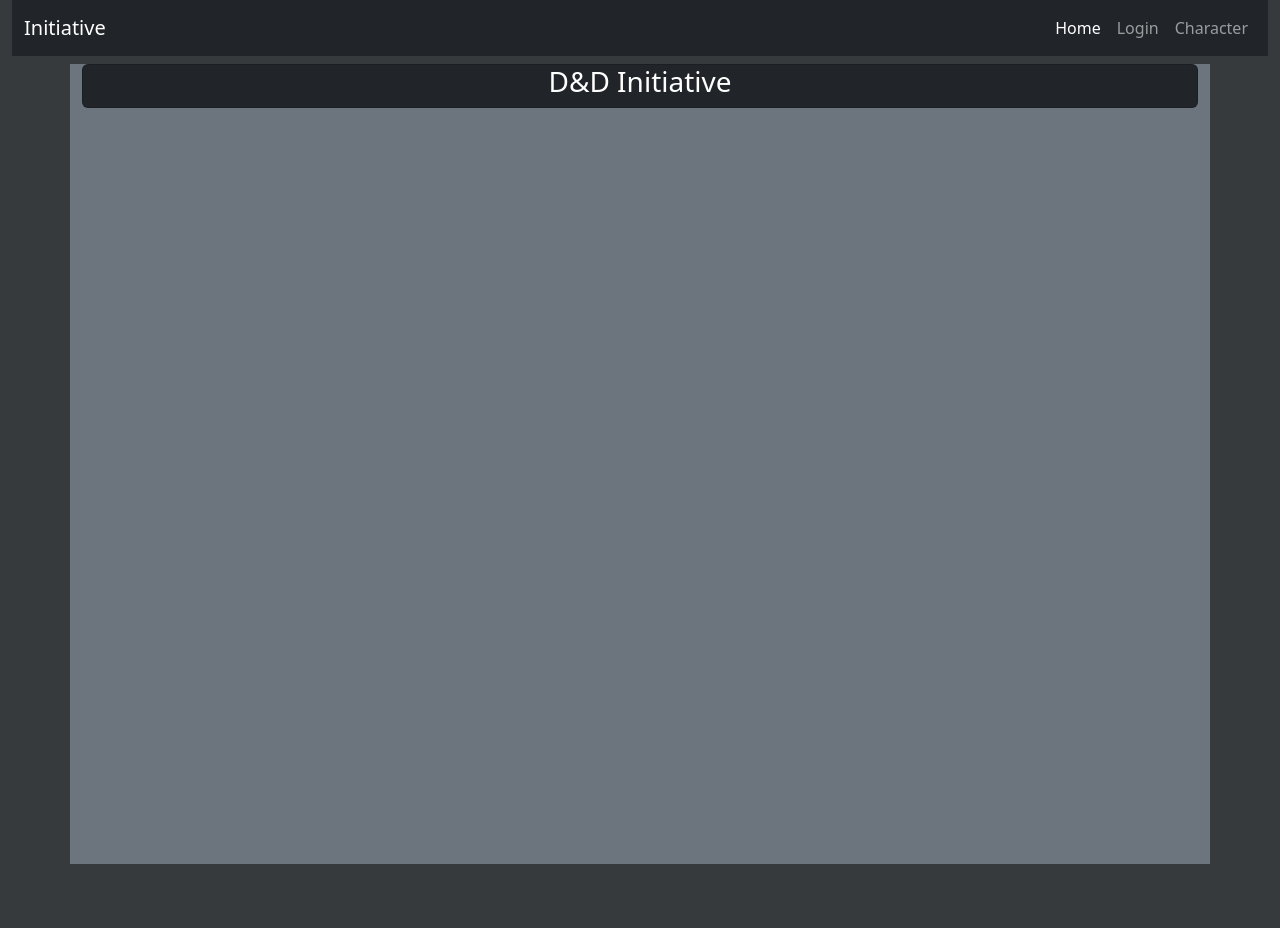
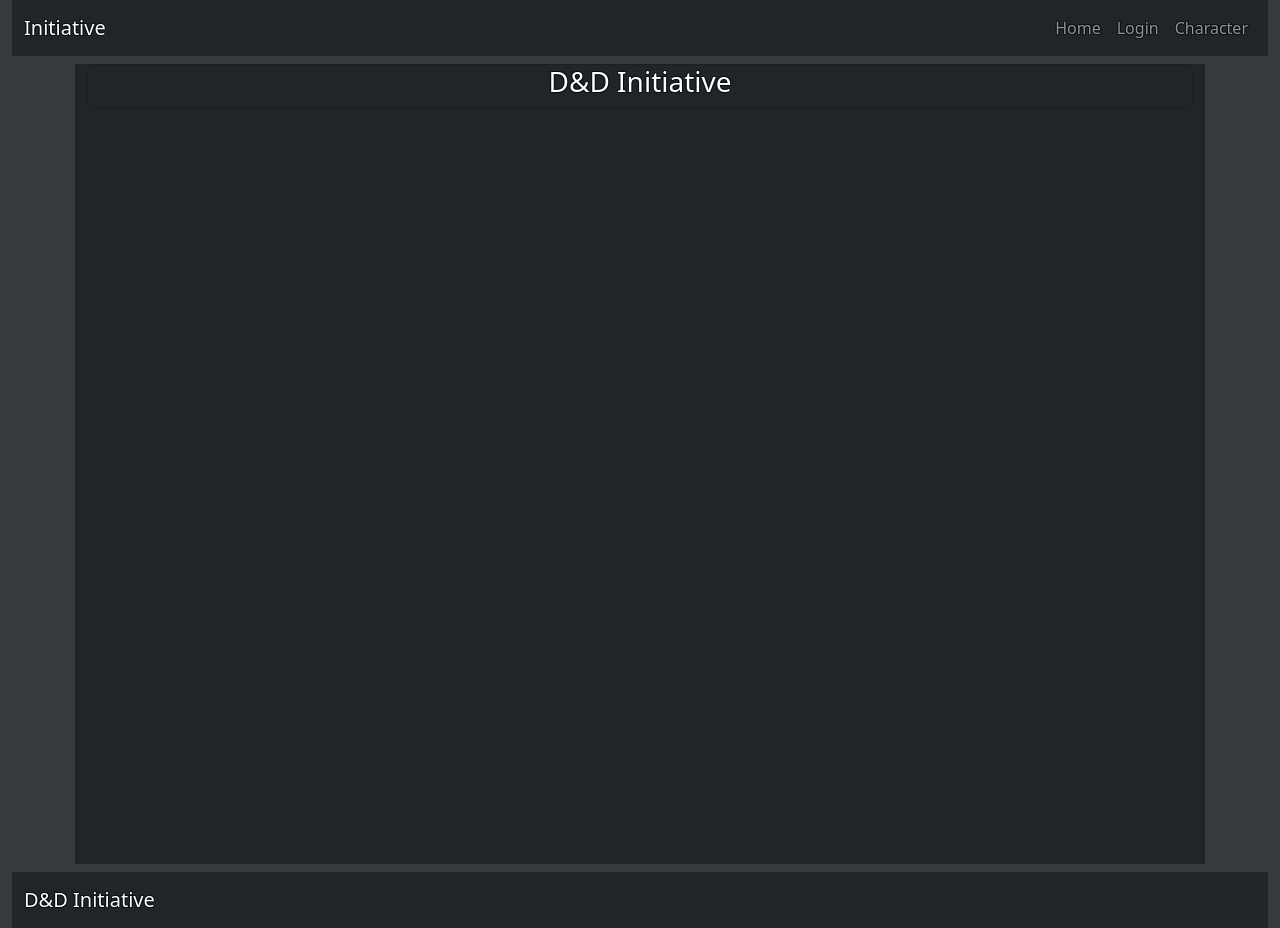
Before and after one commit to mathewlmcdowell/DnD, a React (Vite) app: page / in a window 1280 px wide. Before the commit the page ends 864 px from the top, so only its background shows below. Built offline with nearby package versions, Linux system fonts and the light colour scheme.

Commit message:
added footer

```diff
--- a/src/client/App.jsx
+++ b/src/client/App.jsx
@@ -5,6 +5,7 @@
 import Navbar from './components/Navbar';
 import './style.css';
 import Fetch from './components/Fetch';
+import Footer from './components/Footer';
 
 
 
@@ -23,10 +24,15 @@
 
   return (
     <>
+      <div className='outline'>
         <Navbar />
         <div className='mt-2'>
         <Routing />
         </div>
+        <div className='mt-2'>
+        <Footer />
+        </div>
+      </div>
     </>
   );
 }
--- a/src/client/Routing.jsx
+++ b/src/client/Routing.jsx
@@ -14,13 +14,13 @@
   //     userObj = JSON.parse(atob(sessionStorage.getItem('initiativeToken').split('.')[1]));
   // }
 
+  const [isLogin, setIslogin] = useState(false);
   const [user, setUser] = useState(null);
-
 
     return(
   <>
 
-    <div className="bg-secondary text-white container" style={{ width: '75rem', height: '100vh' }}>
+    <div className="bg-dark text-white container" style={{ width: '90%', height: '100vh'}}>
       <Routes>
         <Route path ='/' element={<Home />} />
         <Route path='/login' element={<Login />} />
--- /dev/null
+++ b/src/client/components/Footer.jsx
@@ -0,0 +1,18 @@
+import { Link } from "react-router-dom";
+import "bootstrap/dist/css/bootstrap.min.css";
+import "bootstrap/dist/js/bootstrap.min.js";
+
+
+export default function Footer() {
+
+
+    return(
+        <>
+            <nav className="navbar navbar-expand-md navbar-dark bg-dark">
+                <div className="container-fluid">
+                    <Link to='/' className="navbar-brand">D&D Initiative</Link>
+                </div>
+            </nav>
+        </>
+    )
+}
--- a/src/client/components/Navbar.jsx
+++ b/src/client/components/Navbar.jsx
@@ -13,7 +13,7 @@
                     <Link to='/' className="navbar-brand">Initiative</Link>
                     <ul className="navbar-nav">
                         <li className="nav-item">
-                            <Link to='/' className="nav-link active" aria-current="page">Home</Link>
+                            <Link to='/' className="nav-link">Home</Link>
                         </li>
                         <li className="nav-item">
                             <Link to='/login' className="nav-link">Login</Link>
```
